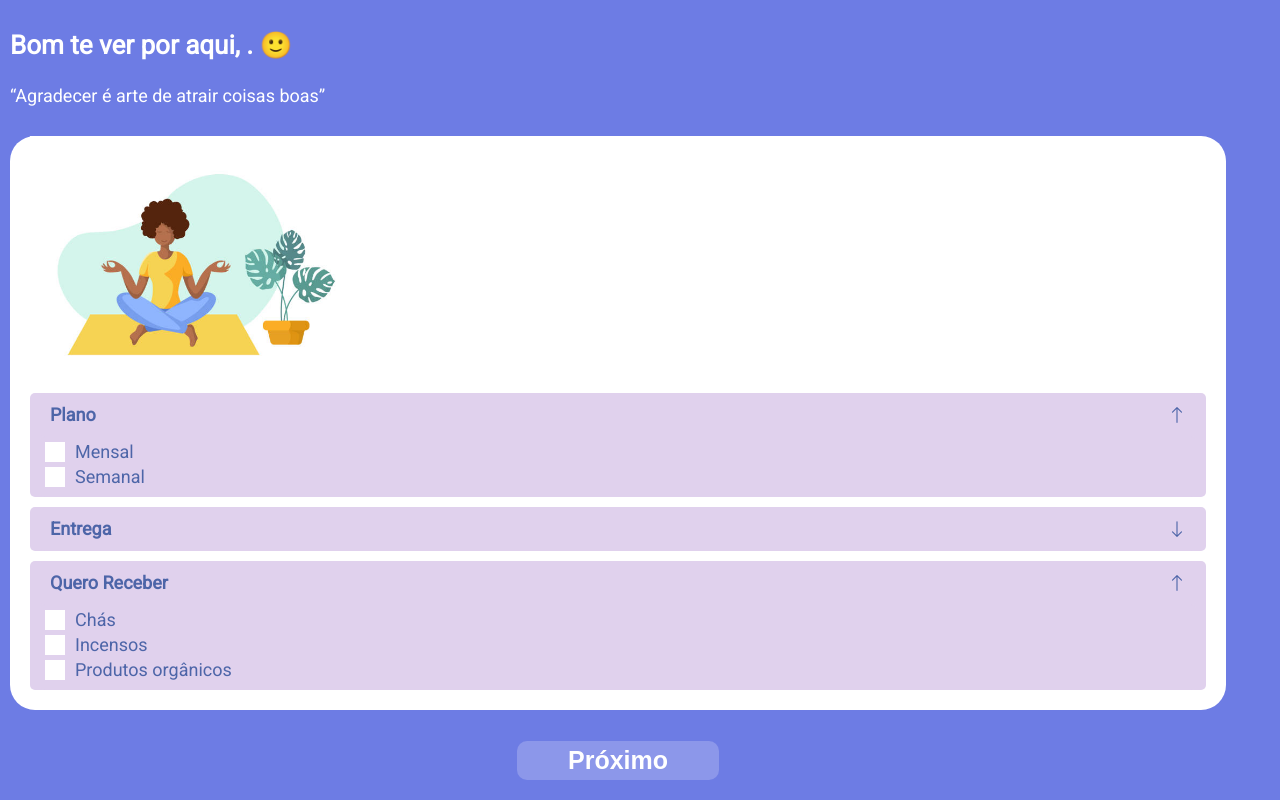
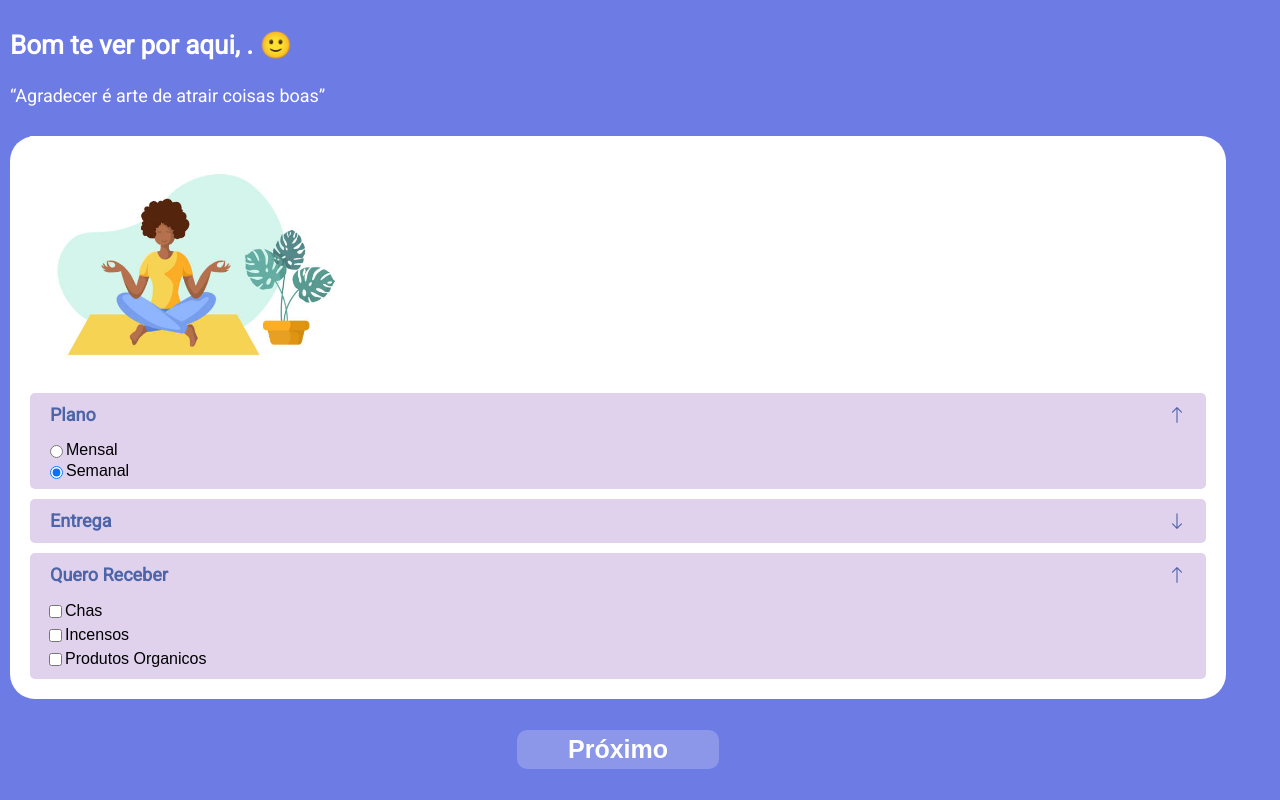
Before and after one commit to Bruno-Kohn/gratiboxFront-project, a React (Create React App) app: page /sign-a-plan in a window 1280 px wide. Both pictures are taken after a click on the icon 1177 px from the left and 582 px from the top of the page. Built offline with nearby package versions, Linux system fonts and the light colour scheme.

Commit message:
refactor: refactor for radio

```diff
--- a/src/components/SignAPlan.js
+++ b/src/components/SignAPlan.js
@@ -18,6 +18,11 @@ export default function SignAPlan() {
   const [dropPlan, setDropPlan] = useState(true);
   const [dropDelivery, setDropDelivery] = useState(false);
   const [dropProducts, setDropProducts] = useState(false);
+  const [radioPlan, setRadioPlan] = useState('Semanal');
+  const [radioDay, setRadioDay] = useState('Segunda');
+  const [isCheckedCha, setIsCheckedCha] = useState(false);
+  const [isCheckedIncensos, setIsCheckedIncensos] = useState(false);
+  const [isCheckedProdutos, setIsCheckedProdutos] = useState(false);
   const choice = [
     {
       title: 'Plano',
@@ -36,6 +41,14 @@ export default function SignAPlan() {
     },
   ];
 
+  console.log(radioPlan);
+  console.log(radioDay);
+  console.log({
+    Cha: isCheckedCha,
+    Incenso: isCheckedIncensos,
+    Produto: isCheckedProdutos,
+  });
+
   return (
     <Container>
       <TopMessage />
@@ -44,7 +57,7 @@ export default function SignAPlan() {
         {choice.map((i, key) => (
           <ChoiceBox key={key}>
             <Choice>
-              <h1>{i.title}</h1>
+              <h1>{i.title}</h1>{' '}
               {i.drop ? (
                 <BsArrowUp
                   onClick={() =>
@@ -68,15 +81,66 @@ export default function SignAPlan() {
               )}
             </Choice>
             <DropChoice visible={i.drop}>
-              {i.option.map((i, key) => (
-                <Box key={key}>
-                  <Check />
-                  <h1>{i}</h1>
-                </Box>
-              ))}
+              {i.title !== 'Quero Receber' ? (
+                i.option.map((j, key) => (
+                  <Box key={key}>
+                    <input
+                      type='radio'
+                      checked={
+                        i.title === 'Plano' ? radioPlan === j : radioDay === j
+                      }
+                      value={j}
+                      onChange={(e) => {
+                        i.title === 'Plano'
+                          ? setRadioPlan(e.target.value)
+                          : setRadioDay(e.target.value);
+                      }}
+                    />
+                    <label>{j} </label>
+                    <br />
+                  </Box>
+                ))
+              ) : (
+                <>
+                  <Box>
+                    <input
+                      type='checkbox'
+                      checked={isCheckedCha}
+                      onChange={(e) => {
+                        setIsCheckedCha(e.target.checked);
+                      }}
+                    />
+                    <label>Chas</label>
+                    <br />
+                  </Box>
+                  <Box>
+                    <input
+                      type='checkbox'
+                      checked={isCheckedIncensos}
+                      onChange={(e) => {
+                        setIsCheckedIncensos(e.target.checked);
+                      }}
+                    />
+                    <label>Incensos</label>
+                    <br />
+                  </Box>
+                  <Box>
+                    <input
+                      type='checkbox'
+                      checked={isCheckedProdutos}
+                      onChange={(e) => {
+                        setIsCheckedProdutos(e.target.checked);
+                      }}
+                    />
+                    <label>Produtos Organicos</label>
+                    <br />
+                  </Box>
+                </>
+              )}
             </DropChoice>
           </ChoiceBox>
         ))}
+
         <Link
           style={{ width: '100%', display: 'flex', justifyContent: 'center' }}
           to='/your-info'
```
